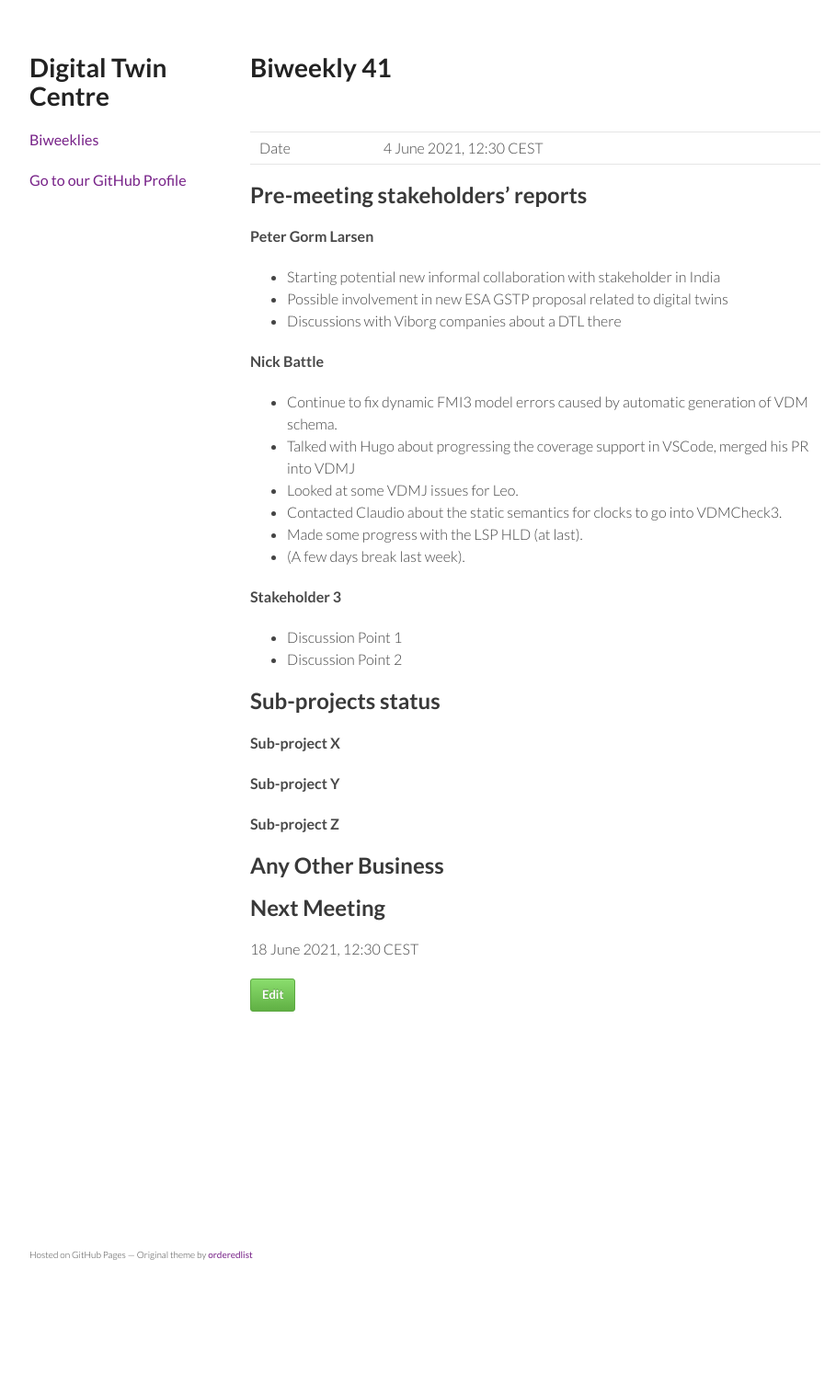
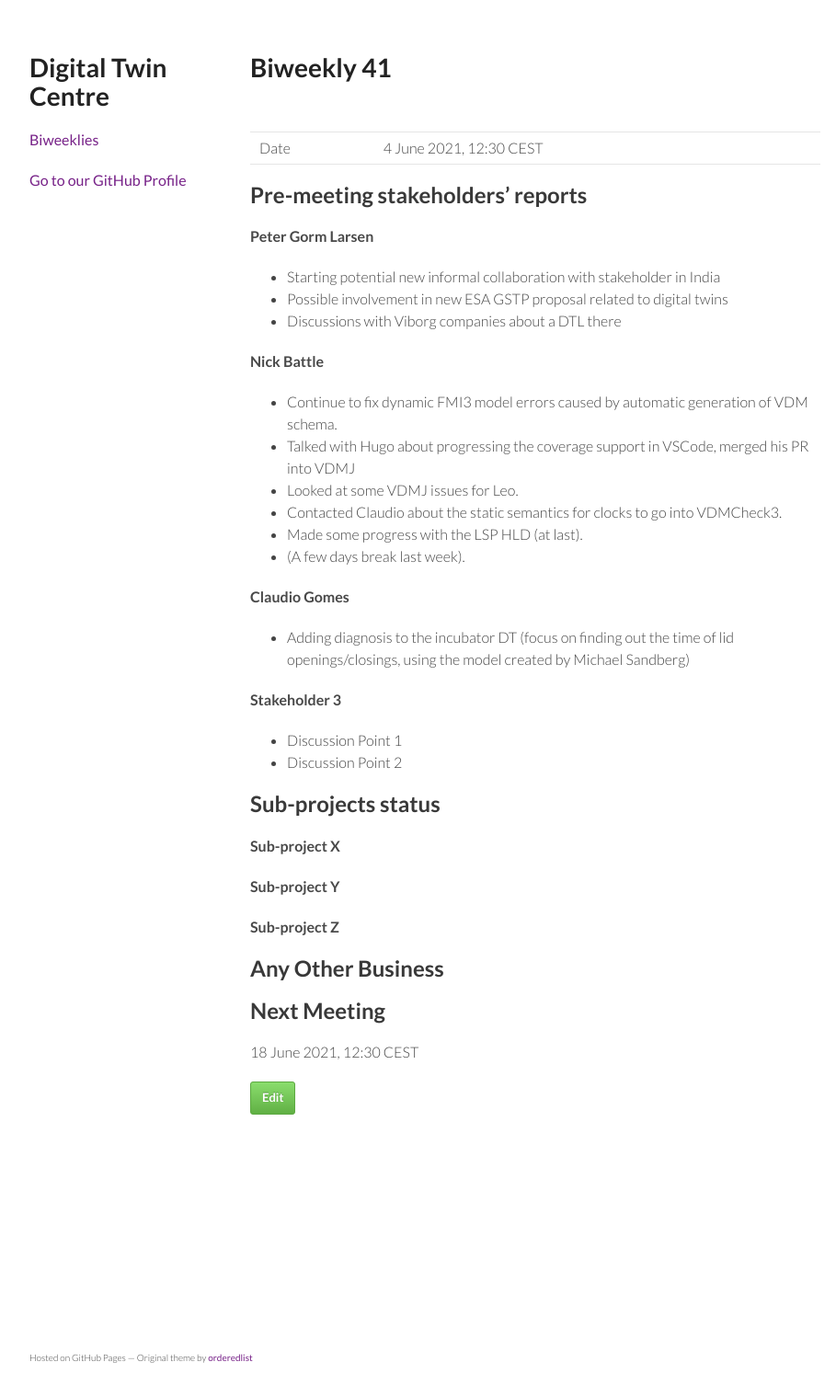
Before and after one commit to digitaltwincentre/digitaltwincentre.github.io, a Jekyll site: the page built from _biweeklies/Biweekly-41.md, in a window 1280 px wide. Shown: the whole page at 92% size, without its empty margins (178-1087 px from the left). Built offline with Jekyll 4.4.1, drawn with Linux system fonts in a browser that asks for light colours; nearby versions of some CDN libraries; before the commit the page ends 1394 px from its top, so only the background shows below that.

Commit message:
Update Biweekly-41.md

```diff
--- a/_biweeklies/Biweekly-41.md
+++ b/_biweeklies/Biweekly-41.md
@@ -33,6 +33,9 @@ date: 4 June 2021, 1230 CEST
 * Made some progress with the LSP HLD (at last).
 * (A few days break last week).
 
+#### Claudio Gomes
+* Adding diagnosis to the incubator DT (focus on finding out the time of lid openings/closings, using the model created by Michael Sandberg)
+
 #### Stakeholder 3
 * Discussion Point 1
 * Discussion Point 2
```
